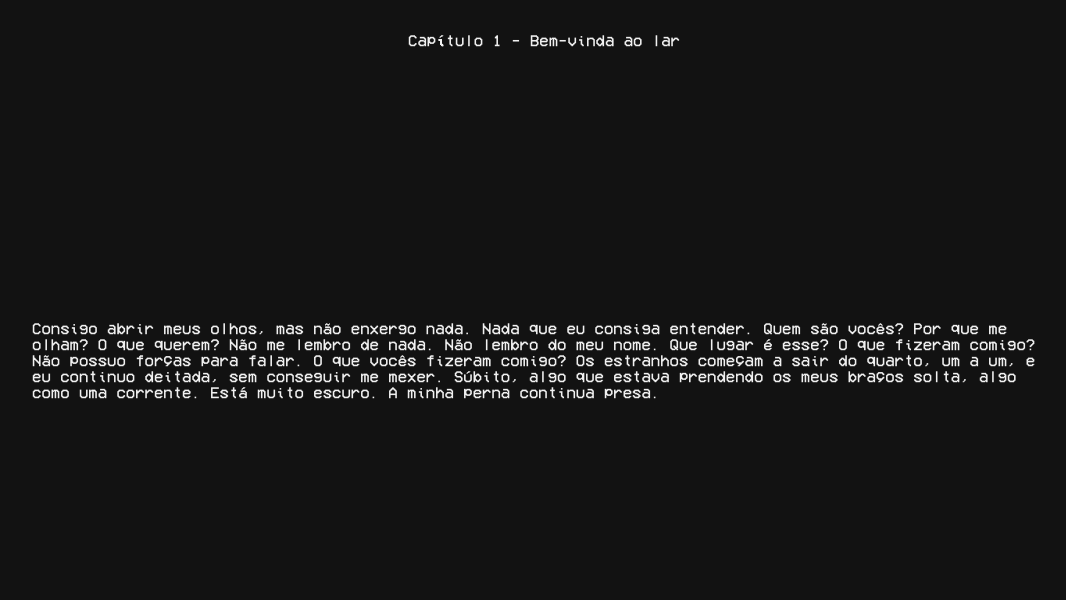
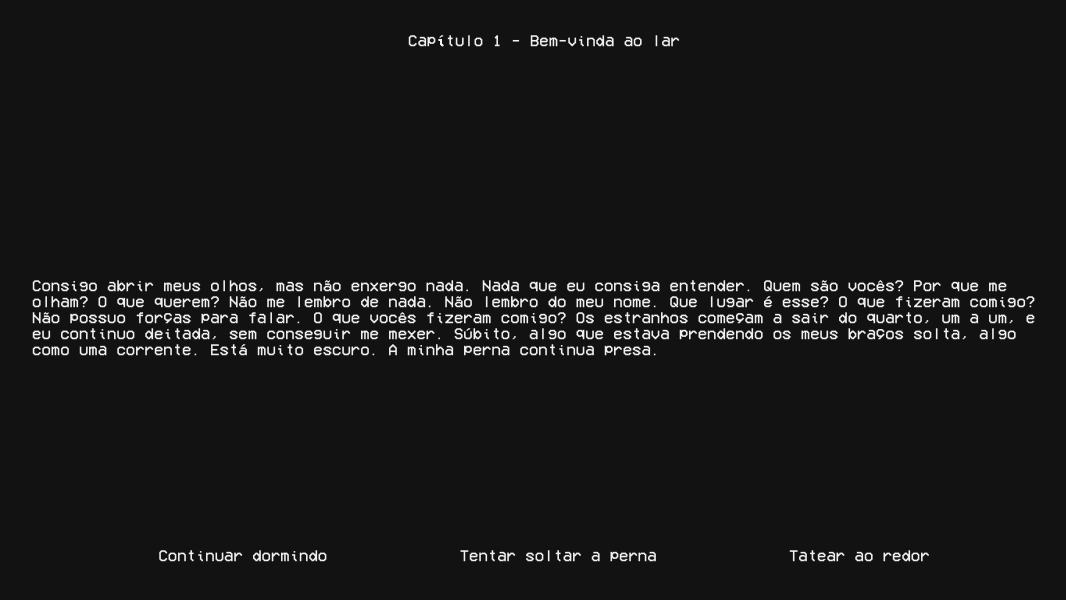
Before and after one commit to lucasalvisimader/TxTRPG, a React (Create React App) app: page /chapter-one in a window 1280 px wide. Shown: the top 600 px of the page, without its empty margins (96-1162 px from the left). Built offline with nearby package versions, Linux system fonts and the light colour scheme.

Commit message:
bug in rendering choice buttons components, not waiting 1s

```diff
--- a/src/components/choiceButton/ChoiceButton.css
+++ b/src/components/choiceButton/ChoiceButton.css
@@ -0,0 +1,7 @@
+.choice_button_button {
+    cursor: pointer;
+    background-color: transparent;
+    color: var(--white);
+    border: none;
+    font-size: 1rem;
+}
--- a/src/components/choiceButton/ChoiceButton.js
+++ b/src/components/choiceButton/ChoiceButton.js
@@ -0,0 +1,24 @@
+// styles
+import './ChoiceButton.css';
+
+// react
+import { useEffect, useState } from 'react';
+
+export const ChoiceButton = ({ text }) => {
+    const [isFinishedWriting, setIsFinishedWriting] = useState(false);
+
+    useEffect(() => {
+        const interval = setInterval(() => {
+            setIsFinishedWriting(prev => prev + 1);
+        }, 40);
+        return () => clearInterval(interval);
+    });
+
+    return (
+        <div className='choice_button_container'>
+            <button className='choice_button_button'>
+                {text.substring(0, isFinishedWriting)}
+            </button>
+        </div>
+    );
+}
--- a/src/components/dialogText/DialogText.css
+++ b/src/components/dialogText/DialogText.css
@@ -14,12 +14,33 @@
     align-items: center;
 }
 
+.dialog_text_content {
+    height: 80%;
+    width: 80%;
+    align-self: center;
+    display: flex;
+    justify-content: space-evenly;
+    align-items: center;
+    flex-direction: column;
+    margin-top: 5%;
+}
+
 .dialog_text_text_container {
-    height: 90%;
+    width: 100%;
     display: flex;
     justify-content: center;
     align-items: center;
+    padding-left: 10%;
+    padding-right: 10%;
+    animation: typing 1s steps(60, end);
+}
+
+.dialog_text_choices_container {
+    height: 10%;
+    width: 100%;
+    display: flex;
+    align-items: center;
+    justify-content: space-evenly;
     margin-left: 10%;
     margin-right: 10%;
-    animation: typing 1s steps(60, end);
 }
--- a/src/components/dialogText/DialogText.js
+++ b/src/components/dialogText/DialogText.js
@@ -1,29 +1,32 @@
 // styles
+import { ChoiceButton } from '../choiceButton/ChoiceButton';
 import './DialogText.css';
 
 // react
 import { useEffect, useState } from 'react';
 
-export const DialogText = ({ isChoice, text, title }) => {
+export const DialogText = ({ title, text, choices }) => {
     const [isWaitingToFinishWriting, setIsWaitingToFinishWriting] = useState(false);
     const [isFinishedWriting, setIsFinishedWriting] = useState(false);
     let animationInterval;
     let blinkTimeout;
 
-    const initializeDialogText = () => {
+    const initializeDialogText = (documentClass, jsonText, withUnderline, speed) => {
         clearInterval(animationInterval);
 
-        const sentenceElement = document.querySelector('.dialog_text_text_container');
+        const sentenceElement = document.querySelector(documentClass);
         let offset = 0;
-        const speed = 10;
 
         const updateSentence = () => {
-            const finalText = text.substring(0, offset) + "_";
+            let finalText = jsonText.substring(0, offset);
+            if (withUnderline) {
+                finalText = finalText + "_";
+            }
             sentenceElement.innerHTML = finalText;
         }
 
         const handleAnimation = () => {
-            if (!(offset >= text.length)) {
+            if (!(offset >= jsonText.length)) {
                 offset++;
                 updateSentence();
             } else if (!(isFinishedWriting)) {
@@ -34,8 +37,8 @@ export const DialogText = ({ isChoice, text, title }) => {
     }
 
 
-    const blinkUnderlineEffectText = () => {
-        const sentenceElement = document.querySelector('.dialog_text_text_container');
+    const blinkUnderlineEffectText = (documentText) => {
+        const sentenceElement = document.querySelector(documentText);
         if (!(isWaitingToFinishWriting)) {
             clearTimeout(blinkTimeout);
             setIsWaitingToFinishWriting(true);
@@ -53,12 +56,12 @@ export const DialogText = ({ isChoice, text, title }) => {
     }
 
     useEffect(() => {
-        initializeDialogText();
+        initializeDialogText('.dialog_text_text_container', text, true, 2);
     }, [])
 
     useEffect(() => {
         if (isFinishedWriting) {
-            blinkUnderlineEffectText();
+            blinkUnderlineEffectText('.dialog_text_text_container');
         }
     }, [isFinishedWriting, isWaitingToFinishWriting])
 
@@ -68,9 +71,18 @@ export const DialogText = ({ isChoice, text, title }) => {
             <div className='dialog_text_title_container'>
                 {title}
             </div>
-            <div className='dialog_text_text_container'>
-                {(isChoice && (<>
-                </>))}
+            <div className='dialog_text_content'>
+                <div className='dialog_text_text_container' />
+                <div className='dialog_text_choices_container'>
+                    {isFinishedWriting &&
+                        choices.map((choice, index) => {
+                            setTimeout(() => {
+                            }, 1000);
+                            return (<ChoiceButton key={index} text={choice[0]}
+                                initializeDialogText={initializeDialogText} />);
+                        })
+                    }
+                </div>
             </div>
         </div>
     </>);
--- a/src/jsons/ChapterOne.json
+++ b/src/jsons/ChapterOne.json
@@ -1,10 +1,19 @@
 {
-    "chapter_one": {
-        "title": "Capítulo 1 - Bem-vinda ao lar",
-        "text_0": "Consigo abrir meus olhos, mas não enxergo nada. Nada que eu consiga entender. Quem são vocês? Por que me olham? O que querem? Não me lembro de nada. Não lembro do meu nome. Que lugar é esse? O que fizeram comigo? Não possuo forças para falar. O que vocês fizeram comigo? Os estranhos começam a sair do quarto, um a um, e eu continuo deitada, sem conseguir me mexer. Súbito, algo que estava prendendo os meus braços solta, algo como uma corrente. Está muito escuro. A minha perna continua presa.",
-        "choice_1": "Continuar dormindo",
-        "choice_2": "Tentar soltar a perna",
-        "choice_3": "Tatear ao redor"
-    }
-
+    "chapter_one": [
+        [
+            "title", "Capítulo 1 - Bem-vinda ao lar"
+        ],
+        [
+            "text", "Consigo abrir meus olhos, mas não enxergo nada. Nada que eu consiga entender. Quem são vocês? Por que me olham? O que querem? Não me lembro de nada. Não lembro do meu nome. Que lugar é esse? O que fizeram comigo? Não possuo forças para falar. O que vocês fizeram comigo? Os estranhos começam a sair do quarto, um a um, e eu continuo deitada, sem conseguir me mexer. Súbito, algo que estava prendendo os meus braços solta, algo como uma corrente. Está muito escuro. A minha perna continua presa.", "0"
+        ],
+        [
+            "choice", "Continuar dormindo", "0.1"
+        ],
+        [
+            "choice", "Tentar soltar a perna", "0.2"
+        ],
+        [
+            "choice", "Tatear ao redor", "0.3"
+        ]
+    ]
 }
--- a/src/pages/chapterOne/ChapterOne.js
+++ b/src/pages/chapterOne/ChapterOne.js
@@ -2,7 +2,7 @@
 import './ChapterOne.css';
 
 // react
-import { useState } from 'react';
+import { useEffect, useState } from 'react';
 
 // components
 import { DialogText } from '../../components/dialogText/DialogText';
@@ -11,12 +11,31 @@ import { DialogText } from '../../components/dialogText/DialogText';
 import json from '../../jsons/ChapterOne.json';
 
 export const ChapterOne = () => {
-    const [isChoice, setIsChoice] = useState(false);
-    const [text, setText] = useState(json.chapter_one.text_0);
+    const [choices, setChoices] = useState([]);
+    const [whichPartOfChapter, setWhichPartOfChapter] = useState(0);
+
+    const getChoices = () => {
+        json.chapter_one.forEach(choice => {
+            if (choice[0] === "choice") {
+                setChoices((prevState) => {
+                    const key = choice[1];
+                    if (!prevState.some(item => item[0] === key)) {
+                        return [...prevState, [key, choice[2]]];
+                    }
+                    return prevState;
+                });
+            }
+        })
+    }
+
+    useEffect(() => {
+        getChoices();
+    }, [])
 
     return (<>
         <div className='chapter_one_container'>
-            <DialogText isChoice={isChoice} text={text} title={json.chapter_one.title} />
+            <DialogText title={json.chapter_one[0][1]} text={json.chapter_one[1][1]}
+                choices={choices} />
         </div>
     </>);
 }
```
